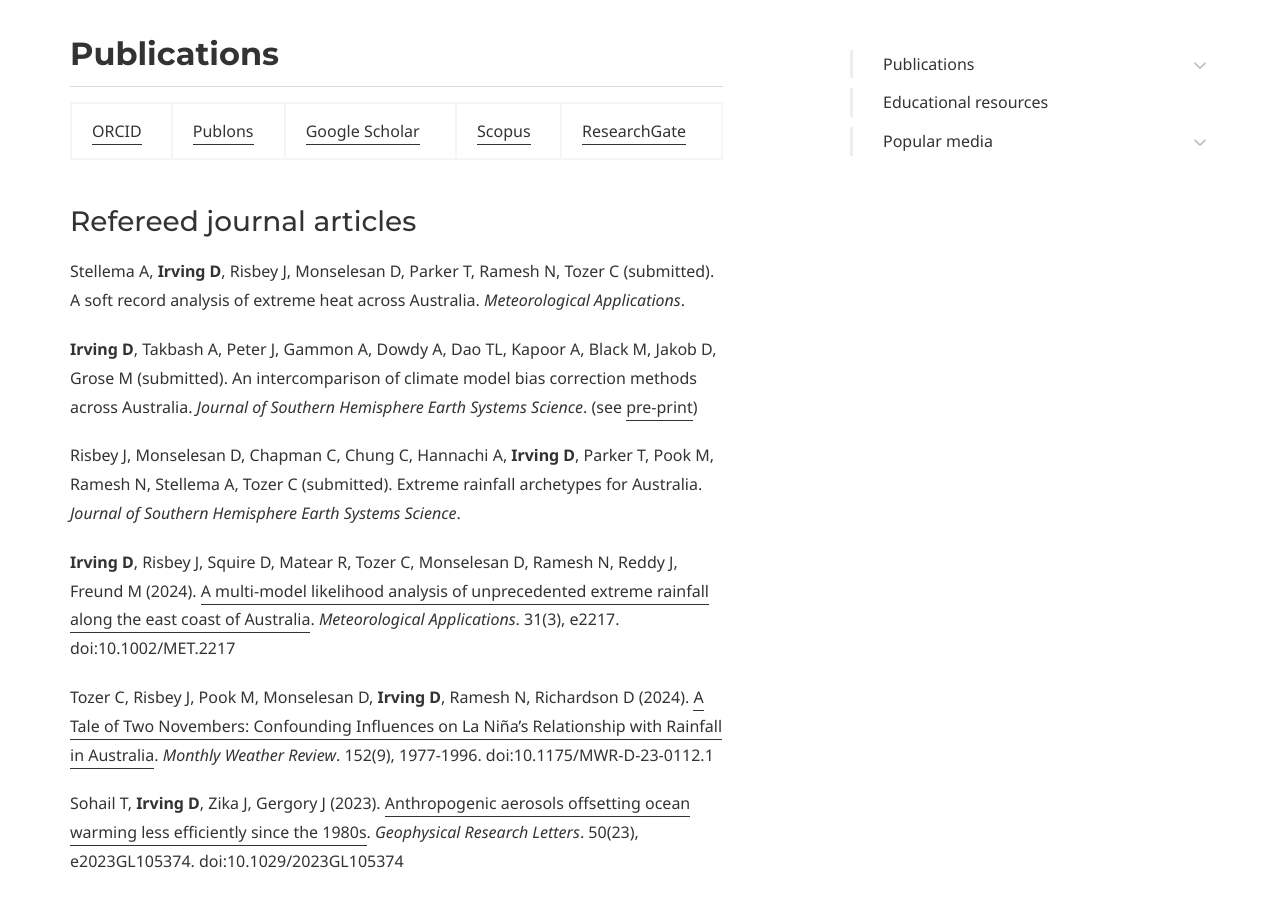
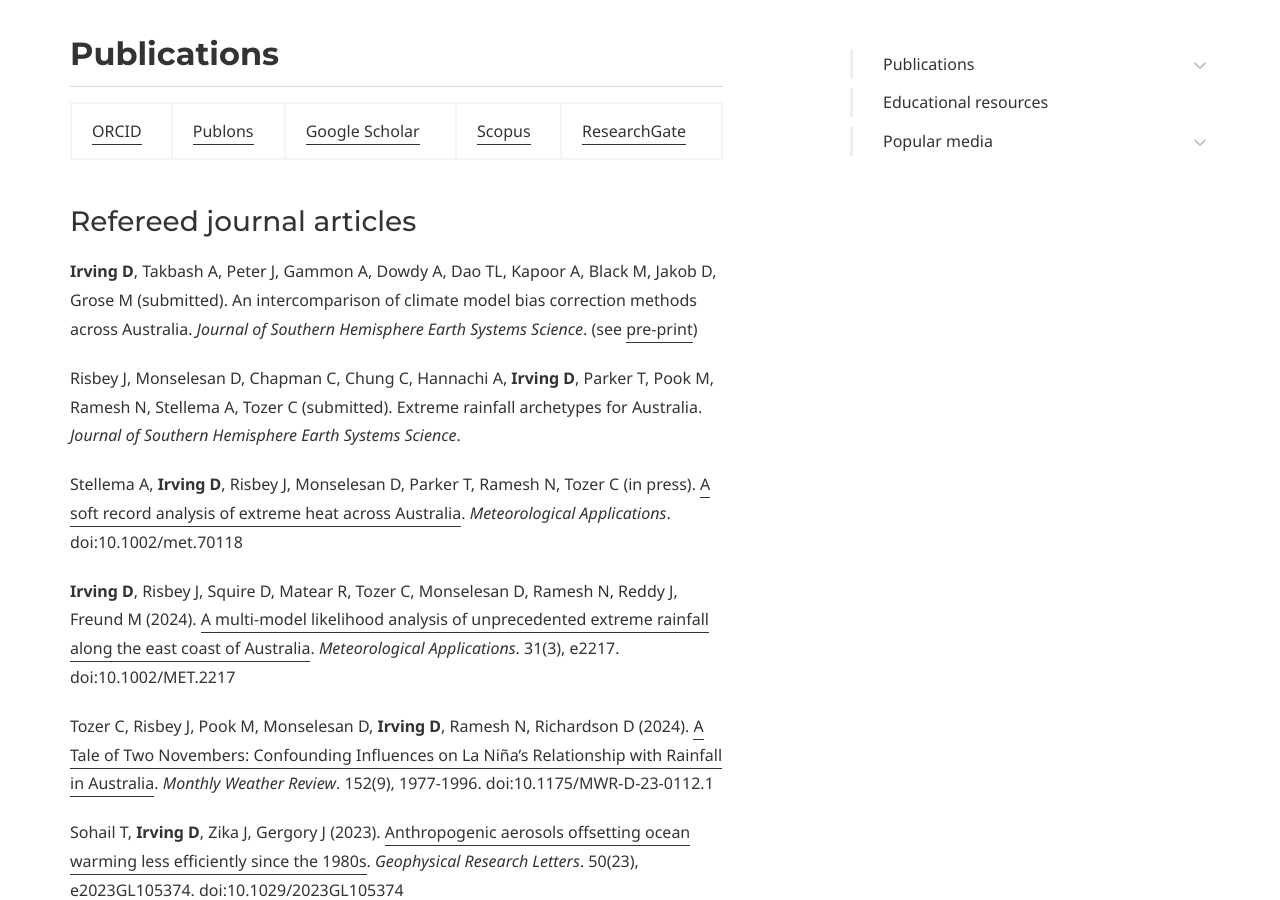
Before and after one commit to DamienIrving/damienirving.github.io, a Jekyll site: the page built from publications.md, in a window 1280 px wide and 900 px high, scrolled down 664 px. Built offline with Jekyll 4.4.1, drawn with Linux system fonts in a browser that asks for light colours; some web fonts are replaced.

Commit message:
Update publications.md

```diff
--- a/publications.md
+++ b/publications.md
@@ -25,11 +25,11 @@ page_nav:
 
 ### Refereed journal articles
 
-Stellema A, **Irving D**, Risbey J, Monselesan D, Parker T, Ramesh N, Tozer C (submitted). A soft record analysis of extreme heat across Australia. *Meteorological Applications*.
-
 **Irving D**, Takbash A, Peter J, Gammon A, Dowdy A, Dao TL, Kapoor A, Black M, Jakob D, Grose M (submitted). An intercomparison of climate model bias correction methods across Australia. *Journal of Southern Hemisphere Earth Systems Science*. (see [pre-print](https://github.com/AusClimateService/npcp/blob/master/reports/phase1/phase1_report.md))
 
 Risbey J, Monselesan D, Chapman C, Chung C, Hannachi A, **Irving D**, Parker T, Pook M, Ramesh N, Stellema A, Tozer C (submitted). Extreme rainfall archetypes for Australia. *Journal of Southern Hemisphere Earth Systems Science*.
+
+Stellema A, **Irving D**, Risbey J, Monselesan D, Parker T, Ramesh N, Tozer C (in press). [A soft record analysis of extreme heat across Australia](https://doi.org/10.1002/met.70118). *Meteorological Applications*. doi:10.1002/met.70118
 
 **Irving D**, Risbey J, Squire D, Matear R, Tozer C, Monselesan D, Ramesh N, Reddy J, Freund M (2024). [A multi-model likelihood analysis of unprecedented extreme rainfall along the east coast of Australia](https://doi.org/10.1002/MET.2217). *Meteorological Applications*. 31(3), e2217. doi:10.1002/MET.2217
 
```
